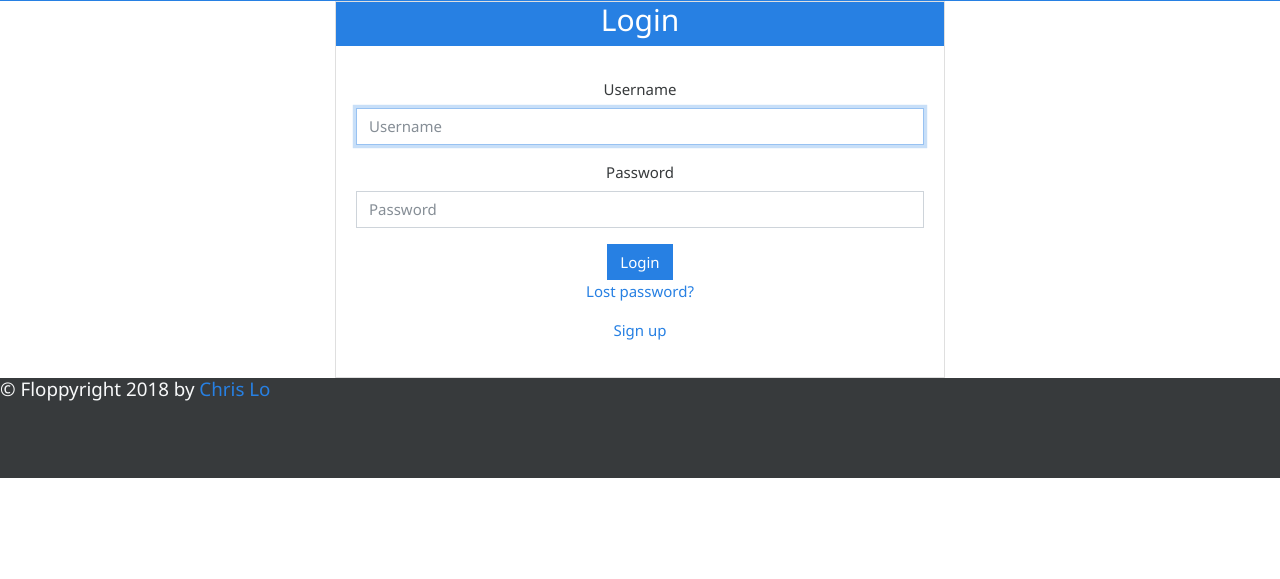
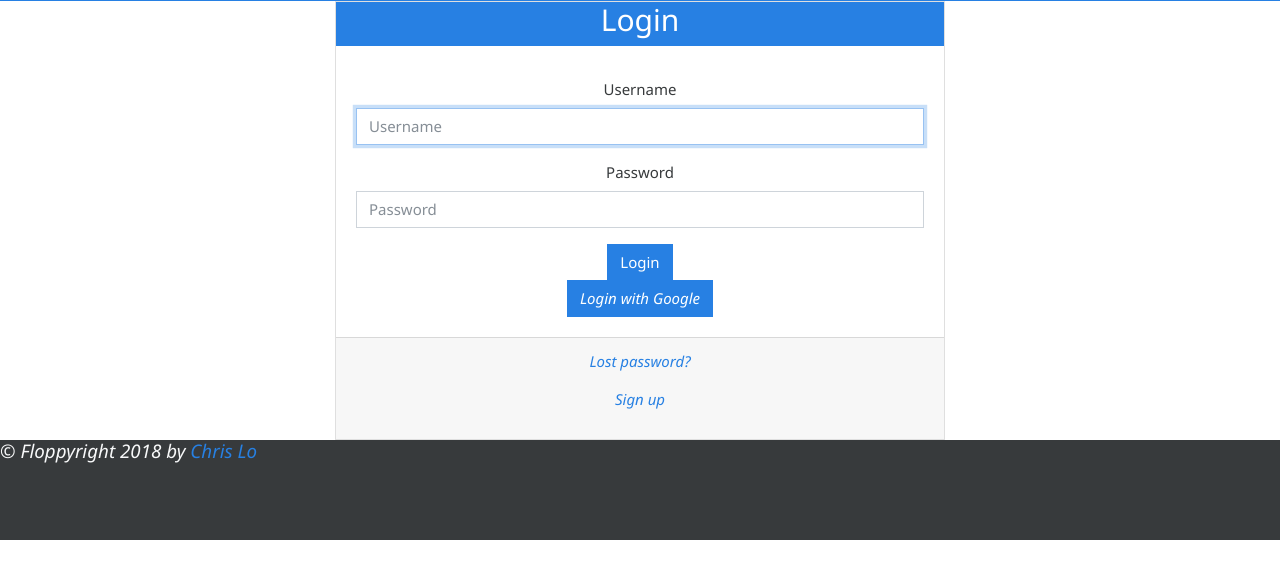
Before and after one commit to ChrisChrisLoLo/UCourse, a Django app: page /accounts/login/ in a window 1280 px wide. Shown: the part 54-633 px from the top of the page. Run offline with Django 3.2, Linux system fonts and the light colour scheme; some libraries are stand-ins or nearby versions.

Commit message:
Google sign in now works. Modified login and base html.

```diff
--- a/UCourse/settings.py
+++ b/UCourse/settings.py
@@ -144,3 +144,6 @@ AUTHENTICATION_BACKENDS = (
 
  'django.contrib.auth.backends.ModelBackend',
 )
+
+SOCIAL_AUTH_GOOGLE_OAUTH2_KEY = os.getenv('SOCIAL_AUTH_GOOGLE_OAUTH2_KEY')
+SOCIAL_AUTH_GOOGLE_OAUTH2_SECRET = os.getenv('SOCIAL_AUTH_GOOGLE_OAUTH2_SECRET') #Paste Secret Key
--- a/index/templates/index/index.html
+++ b/index/templates/index/index.html
@@ -3,8 +3,6 @@
 {% load static %}
 
 {% block head %}
-<link rel="stylesheet" href="https://use.fontawesome.com/releases/v5.3.1/css/all.css" integrity="sha384-mzrmE5qonljUremFsqc01SB46JvROS7bZs3IO2EmfFsd15uHvIt+Y8vEf7N7fWAU" crossorigin="anonymous">
-<link rel="stylesheet" href="{% static "css/heroimage.css"%}">
 {% endblock %}
 
 {% block content %}
--- a/manage.py
+++ b/manage.py
@@ -2,7 +2,10 @@
 import os
 import sys
 
+import dotenv
+
 if __name__ == "__main__":
+    dotenv.read_dotenv()
     os.environ.setdefault("DJANGO_SETTINGS_MODULE", "UCourse.settings")
     try:
         from django.core.management import execute_from_command_line
--- a/templates/layout/base.html
+++ b/templates/layout/base.html
@@ -9,6 +9,8 @@
     <link rel="shortcut icon" type="image/png" href="{% static "favicon.ico" %}"/>
     <link rel="stylesheet" href="{% static "css/bootstrap4cosmo.min.css" %}" />
     <link rel="stylesheet" href="{% static "css/bootstrap4extras.css" %}" />
+    <link rel="stylesheet" href="https://use.fontawesome.com/releases/v5.3.1/css/all.css" integrity="sha384-mzrmE5qonljUremFsqc01SB46JvROS7bZs3IO2EmfFsd15uHvIt+Y8vEf7N7fWAU" crossorigin="anonymous">
+    <link rel="stylesheet" href="{% static "css/heroimage.css"%}">
     <title>{% block title %}{% endblock %} - UCourse</title>
     {% block head %}
     {% endblock %}
--- a/templates/registration/login.html
+++ b/templates/registration/login.html
@@ -35,6 +35,11 @@
                             <button type="submit" class="btn btn-primary">Login</button>
                         {% endbuttons %}
                     </form>
+                    <a href="{% url 'social:begin' 'google-oauth2' %}" class="btn btn-primary">
+                        <i >Login with Google
+                    </a>
+                </div>
+                <div class="card-footer">
                     <p><a href="{% url 'password_reset' %}">Lost password?</a></p>
                     <p><a href="/accounts/sign_up">Sign up</a></p>
                 </div>
```
Also changed, not shown: 2 other files.
